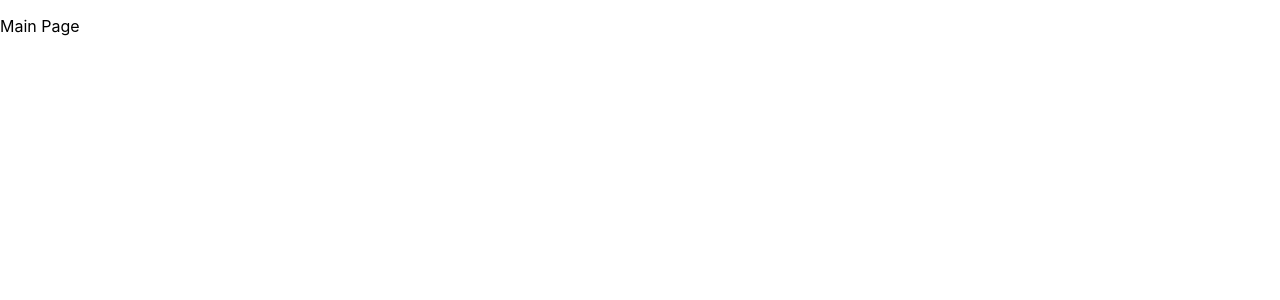
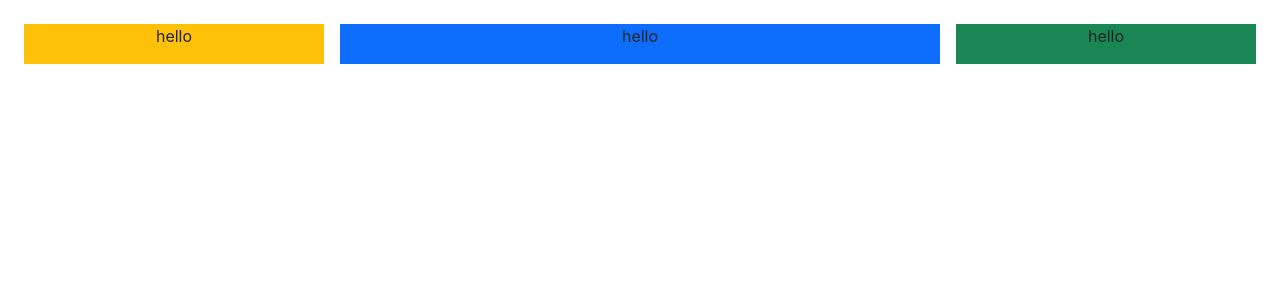
Before and after one commit to trex2004/Innovise, a React (Create React App) app: page / in a window 1280 px wide. Shown: the top 300 px of the page. Built offline with nearby package versions, Linux system fonts and the light colour scheme.

Commit message:
main page skeleton commit

```diff
--- a/public/index.html
+++ b/public/index.html
@@ -8,6 +8,8 @@
       name="description"
       content="Web site created using create-react-app"
     />
+    <link href="https://cdn.jsdelivr.net/npm/bootstrap@5.3.3/dist/css/bootstrap.min.css" rel="stylesheet"
+    integrity="sha384-QWTKZyjpPEjISv5WaRU9OFeRpok6YctnYmDr5pNlyT2bRjXh0JMhjY6hW+ALEwIH" crossorigin="anonymous">
     <title>Innovise</title>
   </head>
   <body>
--- a/src/pages/MainPage.js
+++ b/src/pages/MainPage.js
@@ -3,8 +3,16 @@ import React from "react";
 const MainPage = () =>{
     return(
         <>
-            <div>
-                <p>Main Page</p>
+            <div className="d-flex my-4 mx-3 justify-content-evenly responsive-flex ">
+                <div className="bg-warning w-25 d-flex justify-content-center mx-2">
+                    <p>hello</p>
+                </div>
+                <div className="bg-primary w-50 d-flex justify-content-center mx-2">
+                    <p>hello</p>
+                </div>
+                <div className="bg-success w-25 d-flex justify-content-center mx-2">
+                    <p>hello</p>
+                </div>
             </div>
         </>
     )
```
